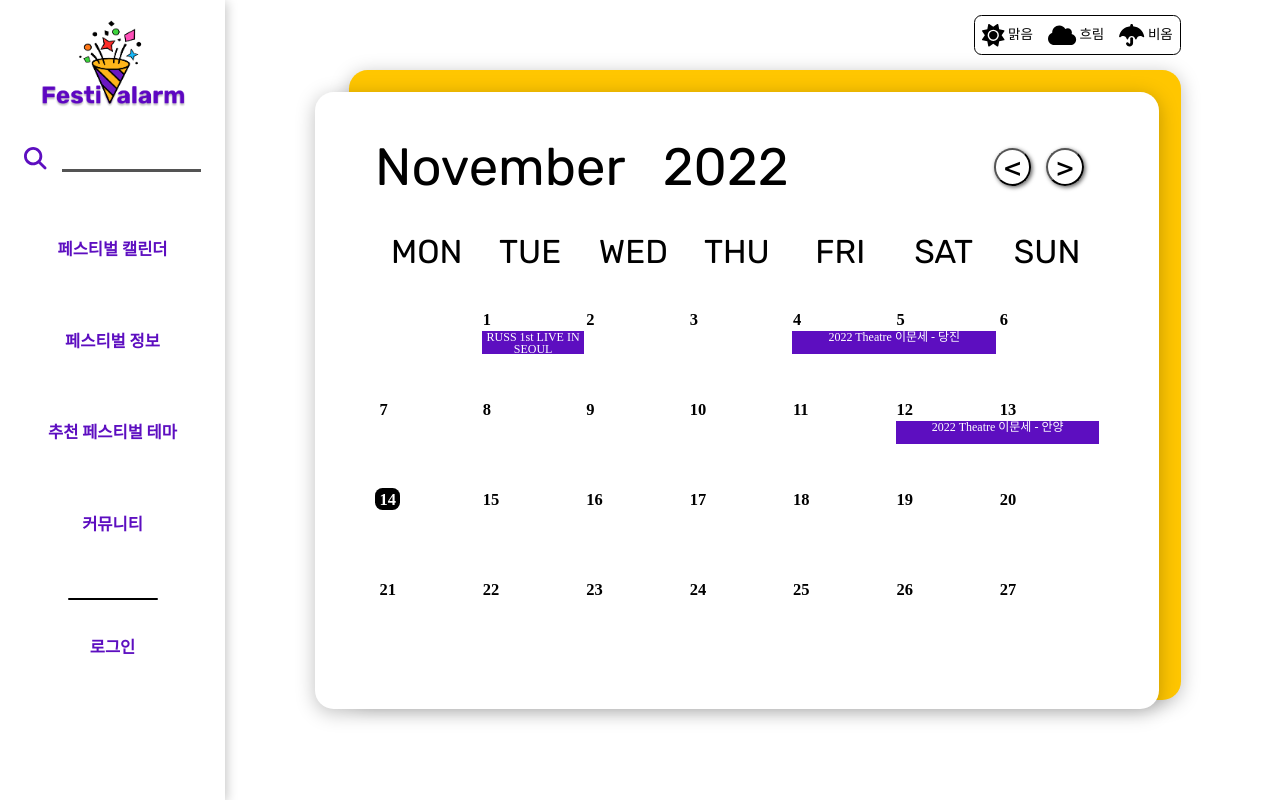
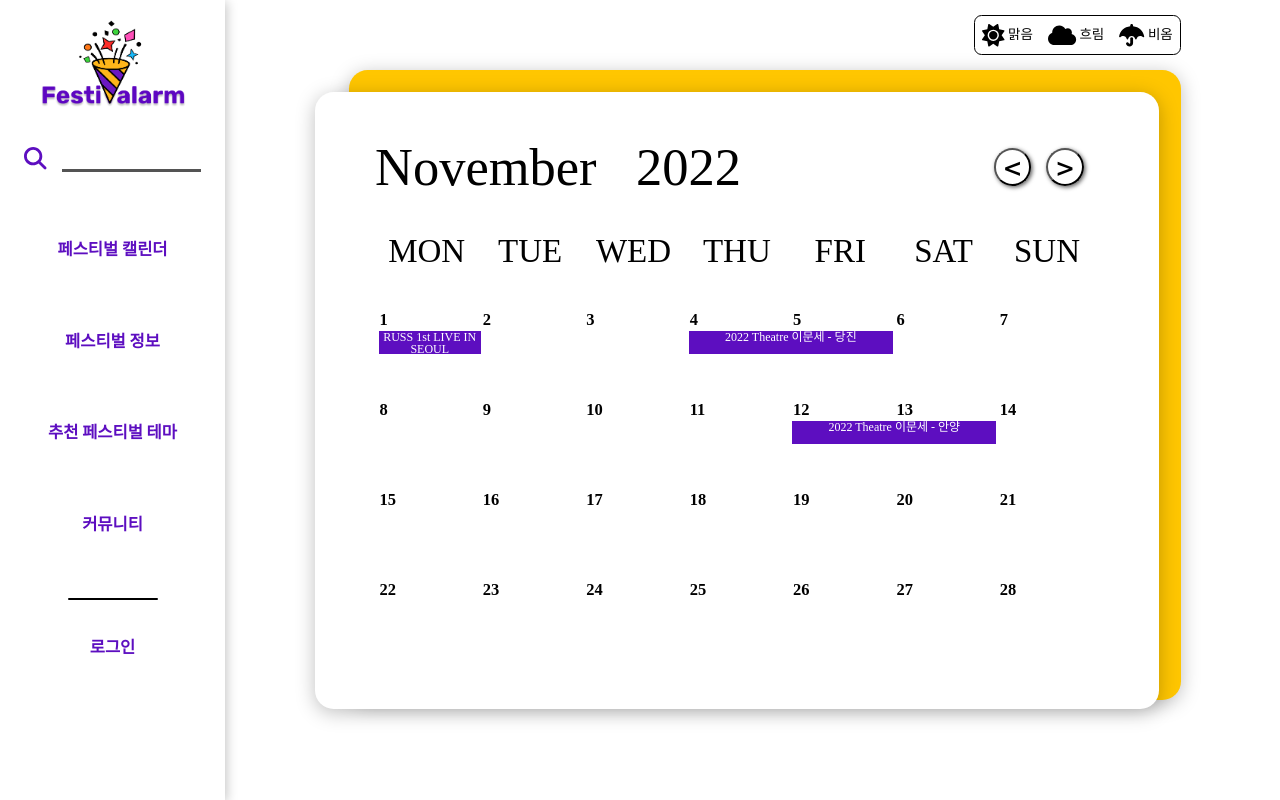
Before and after one commit to MUTSA-TEAM-FESTIVALAM/festivalam_frontEnd, a React (Create React App) app: page /calendar in a window 1280 px wide. Built offline with nearby package versions, Linux system fonts and the light colour scheme; no server answers; a web font is replaced by a local one.

Commit message:
[Refactor] 캘린더 페이지 리팩토링

```diff
--- a/src/pages/Calendar/Calendar.js
+++ b/src/pages/Calendar/Calendar.js
@@ -1,6 +1,4 @@
 import React, { useState, useEffect } from 'react';
-import style from '../../styles/Calendar.css';
-import classNames from 'classnames/bind';
 import PopUp from '../../components/Calendar/PopUp';
 import { FontAwesomeIcon } from '@fortawesome/react-fontawesome';
 import { faSun, faCloud, faUmbrella } from '@fortawesome/free-solid-svg-icons';
@@ -10,22 +8,29 @@ import styled from 'styled-components';
 import { useRecoilValue } from 'recoil';
 import { festivals } from '../../utils/atom';
 
-const WeekDay = styled.div``;
-
-const cx = classNames.bind(style);
-
 const Calendar = () => {
 	const festivallist = useRecoilValue(festivals);
 	const [date, setDate] = useState(new Date());
 	const [selectedYear, setSelectedYear] = useState(date.getFullYear());
 	const [selectedMonth, setSelectedMonth] = useState(date.getMonth());
-	const monthName = ['January', 'Febuary', 'March', 'April', 'May', 'June', 'July', 'August', 'September', 'October', 'November', 'December'];
+	const MONTH_NAME = ['January', 'Febuary', 'March', 'April', 'May', 'June', 'July', 'August', 'September', 'October', 'November', 'December'];
 	const [isHover, setIsHover] = useState(-1);
 	const [isClick, setIsClick] = useState(-1);
-	const dayName = ['MON', 'TUE', 'WED', 'THU', 'FRI', 'SAT', 'SUN'];
-
+	const DAY_NAME = ['MON', 'TUE', 'WED', 'THU', 'FRI', 'SAT', 'SUN'];
 	const [x, setX] = useState();
 	const [y, setY] = useState();
+
+	const todayStyle = {
+		position: 'relative',
+		color: '#ffffff',
+		span: {
+			backgroundColor: 'black'
+		}
+	};
+
+	const iconStyle = {
+		fontSize: '1.5rem'
+	};
 
 	const update = (e) => {
 		setX(e.screenX);
@@ -59,28 +64,6 @@ const Calendar = () => {
 		}
 	};
 
-	const isFest = (i) => {
-		let festArr = [];
-		for (let j = 0; j < festivallist.length; j++) {
-			let start = new Date(Number(festivallist[j].time_start.substring(0, 4)), Number(festivallist[j].time_start.substring(5, 7)) - 1, Number(festivallist[j].time_start.substring(8, 10)));
-			let end = new Date(Number(festivallist[j].time_end.substring(0, 4)), Number(festivallist[j].time_end.substring(5, 7)) - 1, Number(festivallist[j].time_end.substring(8, 10)));
-			if (start.getFullYear() === selectedYear && start.getMonth() === selectedMonth && start.getDate() === i + 1) {
-				let sub = end.getDate() - start.getDate();
-				const styles = { width: `${(sub + 1) * 6.8}rem`, cursor: 'pointer' };
-				const forP = { color: 'white', margin: 0 };
-
-				festArr.push(
-					<div className='calendarOnFest' style={styles} onClick={() => setIsClick(j)} onMouseOver={() => setIsHover(j)} onMouseOut={() => setIsHover(-1)}>
-						<p style={forP}>{festivallist[j].title}</p>
-						{isHover === j ? <PopUp x={x} y={y} id={festivallist[j].id}></PopUp> : ''}
-						{isClick === j ? goDetail(festivallist[j].id) : ''}
-					</div>
-				);
-			}
-		}
-		return festArr;
-	};
-
 	const getDate = () => {
 		let dateArr = [];
 		let dateCnt = new Date(selectedYear, selectedMonth + 1, 0).getDate(); // 이번달의 마지막 날짜
@@ -91,25 +74,52 @@ const Calendar = () => {
 		}
 		for (let i = 0; i < dateCnt; i++) {
 			dateArr.push(
-				<div className={cx({ calendarDate: true }, { calendarToday: date.getFullYear() === selectedYear && date.getMonth() === selectedMonth && date.getDate() === i + 1 })}>
+				<Day style={i + 1 === date ? { todayStyle } : {}}>
 					<span>{i + 1}</span>
 					{isFest(i)}
-				</div>
+				</Day>
 			);
 		}
 		return dateArr;
 	};
 
-	const iconStyle = {
-		fontSize: '1.5rem'
+	const isFest = (i) => {
+		let festArr = [];
+		for (let j = 0; j < festivallist.length; j++) {
+			let start = new Date(
+				Number(festivallist[j].time_start.substring(0, 4)),
+				Number(festivallist[j].time_start.substring(5, 7)) - 1,
+				Number(festivallist[j].time_start.substring(8, 10))
+			);
+			let end = new Date(
+				Number(festivallist[j].time_end.substring(0, 4)),
+				Number(festivallist[j].time_end.substring(5, 7)) - 1,
+				Number(festivallist[j].time_end.substring(8, 10))
+			);
+			if (start.getFullYear() === selectedYear && start.getMonth() === selectedMonth && start.getDate() === i + 1) {
+				let sub = end.getDate() - start.getDate();
+				const styles = { width: `${(sub + 1) * 6.8}rem`, cursor: 'pointer' };
+				const forP = { color: 'white', margin: 0 };
+
+				festArr.push(
+					<Fest style={styles} onClick={() => setIsClick(j)} onMouseOver={() => setIsHover(j)} onMouseOut={() => setIsHover(-1)}>
+						<p style={forP}>{festivallist[j].title}</p>
+						{isHover === j ? <PopUp x={x} y={y} id={festivallist[j].id}></PopUp> : ''}
+						{isClick === j ? goDetail(festivallist[j].id) : ''}
+					</Fest>
+				);
+			}
+		}
+		return festArr;
 	};
+
 	return (
-		<div className='calendar'>
+		<CalendarWrapper>
 			<nav>
 				<Navbar />
 			</nav>
-			<div className='calendarBody'>
-				<div className='calendarWeatherInfo'>
+			<CalendarContainer>
+				<WeatherInfo>
 					<p>
 						<FontAwesomeIcon style={iconStyle} icon={faSun} />
 						<p>&nbsp;맑음</p>
@@ -122,39 +132,195 @@ const Calendar = () => {
 						<FontAwesomeIcon style={iconStyle} icon={faUmbrella} />
 						<p>&nbsp;비옴</p>
 					</p>
-				</div>
-				<div className='calendarBackContainer'>
-					<div className='calendarCalendar'>
-						<div className='calendarHeader'>
-							<div class='calendarYearMonth'>
-								{monthName[selectedMonth]} &nbsp;&nbsp;{selectedYear}
-							</div>
-							<div class='calendarNav'>
+				</WeatherInfo>
+				<CalendarBack>
+					<CalendarBoard>
+						<CalendarHeader>
+							<YearMonth>
+								{MONTH_NAME[selectedMonth]} &nbsp;&nbsp;{selectedYear}
+							</YearMonth>
+							<CalendarNav>
 								<button class='calendarPrevBtn' onClick={() => goPrev()}>
 									<span>&lt;</span>
 								</button>
 								<button class='calendarNextBtn' onClick={() => goNext()}>
 									<span>&gt;</span>
 								</button>
-							</div>
-						</div>
-						<div className='calendarMain'>
-							<div class='calendarWeek'>
-								<div class='calendarWeekday'>MON</div>
-								<div class='calendarWeekday'>TUE</div>
-								<div class='calendarWeekday'>WED</div>
-								<div class='calendarWeekday'>THU</div>
-								<div class='calendarWeekday'>FRI</div>
-								<div class='calendarWeekday'>SAT</div>
-								<div class='calendarWeekday'>SUN</div>
-							</div>
-							<div className='calendarDates'>{getDate()}</div>
-						</div>
-					</div>
-				</div>
-			</div>
-		</div>
+							</CalendarNav>
+						</CalendarHeader>
+						<CalendarMain>
+							<Weekday>
+								{DAY_NAME.map((day) => (
+									<div class='calendarWeekday'>{day}</div>
+								))}
+							</Weekday>
+							<DateList>{getDate()}</DateList>
+						</CalendarMain>
+					</CalendarBoard>
+				</CalendarBack>
+			</CalendarContainer>
+		</CalendarWrapper>
 	);
 };
 
+const CalendarWrapper = styled.div`
+	display: flex;
+	justify-content: center;
+
+	nav {
+		background-color: white;
+		color: #5d0ec0;
+		height: 100vh;
+		width: 15rem;
+		box-shadow: 0.1rem 0.1rem 0.7rem rgb(200, 200, 200);
+	}
+`;
+
+const CalendarContainer = styled.div`
+	background-size: cover;
+	background-repeat: no-repeat;
+	margin: 0 auto;
+	text-align: center;
+	display: flex;
+	flex-direction: column;
+	align-items: end;
+	gap: 1rem;
+	margin-top: 1rem;
+	padding-left: 2%;
+`;
+
+const WeatherInfo = styled.div`
+	display: flex;
+	gap: 1rem;
+	border: 0.1rem solid black;
+	justify-content: center;
+	align-items: center;
+	border-radius: 0.5rem;
+	font-size: 5rem;
+	padding: 0.5rem;
+	p {
+		margin: 0;
+		font-size: 0.9rem;
+		display: flex;
+		align-items: center;
+	}
+`;
+
+const CalendarBack = styled.div`
+	background-color: #ffc600;
+	width: 65vw;
+	height: 42rem;
+	box-shadow: 0px 0.25rem 1.25rem rgba(0, 0, 0, 0.25);
+	border-radius: 1.25rem;
+	position: relative;
+	right: 0;
+`;
+
+const CalendarBoard = styled.div`
+	position: absolute;
+	top: 1.5rem;
+	right: 1.5rem;
+	display: flex;
+	flex-direction: column;
+	width: 87%;
+	box-shadow: 0px 0.25rem 1.25rem rgba(0, 0, 0, 0.25);
+	border-radius: 1.25rem;
+	padding: 4rem;
+	padding-top: 3rem;
+	padding-bottom: 3rem;
+	background-color: white;
+	gap: 2.5rem;
+`;
+
+const CalendarHeader = styled.div`
+	display: flex;
+	align-items: center;
+	align-self: flex-start;
+	justify-content: space-between;
+	width: 100%;
+`;
+
+const YearMonth = styled.div`
+	font-family: 'Rubik';
+	font-size: 3.5rem;
+	align-self: center;
+	line-height: 4rem;
+	font-weight: 500;
+	font-style: normal;
+`;
+
+const CalendarNav = styled.div`
+	display: flex;
+	button {
+		width: 2.5rem;
+		height: 2.5rem;
+		font-size: 2rem;
+		background-color: transparent;
+		cursor: pointer;
+		margin-right: 1rem;
+		border-radius: 2.5rem;
+		box-shadow: 0.1rem 0.1rem 0.3rem rgb(97, 97, 97);
+		display: flex;
+		justify-content: center;
+		align-items: center;
+		font-weight: 500;
+	}
+`;
+
+const CalendarMain = styled.div`
+	display: flex;
+	flex-direction: column;
+	width: 100%;
+	padding: 0;
+	gap: 0.4rem;
+`;
+
+const Weekday = styled.div`
+	display: flex;
+	div {
+		font-family: 'Rubik';
+		width: calc(100% / 7);
+		text-align: center;
+		font-size: 1.5rem;
+		font-weight: 500;
+		font-style: normal;
+		font-size: 2.2rem;
+		margin-bottom: 2.5rem;
+	}
+`;
+
+const DateList = styled.div`
+	display: flex;
+	width: 100%;
+	flex-flow: row wrap;
+	height: 23.5rem;
+	overflow-y: scroll;
+`;
+
+const Day = styled.div`
+	width: calc(100% / 7);
+	text-align: left;
+	font-size: 1.1rem;
+	min-height: 6rem;
+	span {
+		margin: 0;
+		padding: 0.1rem 0.3rem;
+		font-weight: bold;
+		border-radius: 0.5rem;
+	}
+`;
+
+const Fest = styled.div`
+	background-color: #5d0ec0;
+	margin: 0;
+	height: 1.5rem;
+	position: relative;
+	margin-top: 0.25rem;
+	margin-left: 0.25rem;
+	margin-right: 0.25rem;
+	text-align: center;
+	font-size: 0.8rem;
+	text-decoration: none;
+`;
+
 export default Calendar;
--- a/src/styles/Calendar.css
+++ /dev/null
@@ -1,182 +0,0 @@
-@import url('https://fonts.googleapis.com/css2?family=Noto+Sans+KR:wght@100;300;400;500;700;900&display=swap');
-@import url('https://fonts.googleapis.com/css2?family=Rubik&display=swap');
-
-* {
-	font-family: 'Noto Sans KR', sans-serif;
-}
-
-.calendar {
-	display: flex;
-	justify-content: center;
-}
-
-.calendar nav {
-	background-color: white;
-	color: #5d0ec0;
-	height: 100vh;
-	width: 15rem;
-	box-shadow: 0.1rem 0.1rem 0.7rem rgb(200, 200, 200);
-}
-
-.calendarBody {
-	background-size: cover;
-	background-repeat: no-repeat;
-	margin: 0 auto;
-	text-align: center;
-	display: flex;
-	flex-direction: column;
-	align-items: end;
-	gap: 1rem;
-	margin-top: 1rem;
-	padding-left: 2%;
-}
-
-.calendarWeatherInfo {
-	display: flex;
-	gap: 1rem;
-	border: 0.1rem solid black;
-	justify-content: center;
-	align-items: center;
-	border-radius: 0.5rem;
-	font-size: 5rem;
-	padding: 0.5rem;
-}
-
-.calendarWeatherInfo p {
-	margin: 0;
-	font-size: 0.9rem;
-	display: flex;
-	align-items: center;
-}
-
-.calendarBackContainer {
-	background-color: #ffc600;
-	width: 65vw;
-	height: 42rem;
-	box-shadow: 0px 0.25rem 1.25rem rgba(0, 0, 0, 0.25);
-	border-radius: 1.25rem;
-	position: relative;
-	right: 0;
-}
-
-.calendarCalendar {
-	position: absolute;
-	top: 1.5rem;
-	right: 1.5rem;
-	display: flex;
-	flex-direction: column;
-	width: 87%;
-	box-shadow: 0px 0.25rem 1.25rem rgba(0, 0, 0, 0.25);
-	border-radius: 1.25rem;
-	padding: 4rem;
-	padding-top: 3rem;
-	padding-bottom: 3rem;
-	background-color: white;
-	gap: 2.5rem;
-}
-
-/* header */
-.calendarHeader {
-	display: flex;
-	align-items: center;
-	align-self: flex-start;
-	justify-content: space-between;
-	width: 100%;
-}
-
-.calendarYearMonth {
-	font-family: 'Rubik';
-	font-size: 3.5rem;
-	align-self: center;
-	line-height: 4rem;
-	font-weight: 500;
-	font-style: normal;
-}
-
-.calendarNav {
-	display: flex;
-}
-
-.calendarPrevBtn,
-.calendarNextBtn {
-	width: 2.5rem;
-	height: 2.5rem;
-	font-size: 2rem;
-	background-color: transparent;
-	cursor: pointer;
-	margin-right: 1rem;
-	border-radius: 2.5rem;
-	box-shadow: 0.1rem 0.1rem 0.3rem rgb(97, 97, 97);
-	display: flex;
-	justify-content: center;
-	align-items: center;
-	font-weight: 500;
-}
-
-/* main */
-.calendarMain {
-	display: flex;
-	flex-direction: column;
-	width: 100%;
-	padding: 0;
-	gap: 0.4rem;
-}
-
-.calendarMain .calendarWeek {
-	display: flex;
-}
-
-.calendarMain .calendarWeek .calendarWeekday {
-	font-family: 'Rubik';
-	width: calc(100% / 7);
-	text-align: center;
-	font-size: 1.5rem;
-	font-weight: 500;
-	font-style: normal;
-	font-size: 2.2rem;
-	margin-bottom: 2.5rem;
-}
-
-.calendarMain .calendarDates {
-	display: flex;
-	width: 100%;
-	flex-flow: row wrap;
-	height: 23.5rem;
-	overflow-y: scroll;
-}
-
-.calendarMain .calendarDates .calendarDate {
-	width: calc(100% / 7);
-	text-align: left;
-	font-size: 1.1rem;
-	min-height: 6rem;
-}
-
-.calendarMain .calendarDates .calendarDate span {
-	margin: 0;
-	padding: 0.1rem 0.3rem;
-	font-weight: bold;
-	border-radius: 0.5rem;
-}
-
-.calendarMain .calendarDates .calendarToday {
-	position: relative;
-	color: #ffffff;
-}
-
-.calendarMain .calendarDates .calendarToday span {
-	background-color: black;
-}
-
-.calendarMain .calendarDate .calendarOnFest {
-	background-color: #5d0ec0;
-	margin: 0;
-	height: 1.5rem;
-	position: relative;
-	margin-top: 0.25rem;
-	margin-left: 0.25rem;
-	margin-right: 0.25rem;
-	text-align: center;
-	font-size: 0.8rem;
-	text-decoration: none;
-}
--- a/src/styles/FestList.css
+++ /dev/null
@@ -1,89 +0,0 @@
-@import url('https://fonts.googleapis.com/css2?family=Noto+Sans+KR:wght@100;300;400;500;700;900&display=swap');
-
-* {
-	font-family: 'Noto Sans KR', sans-serif;
-}
-
-.list {
-	display: flex;
-	justify-content: space-between;
-}
-
-.list nav {
-	background-color: white;
-	color: #5d0ec0;
-	/* height: 100vh; */
-	width: 15rem;
-	position: relative;
-	box-shadow: 0.1rem 0.1rem 0.7rem rgb(200, 200, 200);
-}
-
-.listBody {
-	display: flex;
-	flex-direction: column;
-	gap: 1rem;
-	margin: 0 auto;
-	margin-top: 1rem;
-	justify-content: center;
-	padding-left: 2%;
-}
-
-.listHeader {
-	text-align: right;
-}
-#listSelect {
-	border-radius: 0;
-	padding: 0.2rem;
-}
-
-.listMain {
-	display: flex;
-	gap: 3rem;
-	flex-wrap: wrap;
-	width: 60rem;
-}
-
-.listMain .listBack {
-	background-color: #ffc600;
-	box-shadow: 0.1rem 0.1rem 0.5rem rgb(161, 161, 161);
-	border-radius: 1rem;
-	position: relative;
-	width: 18rem;
-	height: 25rem;
-}
-
-.listMain .listContent {
-	background-color: white;
-	box-shadow: 0.1rem 0.1rem 0.5rem rgb(161, 161, 161);
-	border-radius: 1rem;
-	position: absolute;
-	top: 1rem;
-	right: 1rem;
-	width: 18rem;
-	height: 23.5rem;
-	text-align: center;
-	padding: 0rem;
-	padding-top: 2rem;
-	display: flex;
-	flex-direction: column;
-	gap: 1rem;
-	align-items: center;
-	line-height: 150%;
-	padding-bottom: 0;
-	text-decoration: none;
-	color: black;
-}
-
-.listMain .listContent img {
-	padding-top: 1rem;
-	padding-bottom: 0.5rem;
-	height: 15rem;
-	object-fit: contain;
-}
-
-.listMain .listContent .listDesc .listTitle {
-	font-size: 1.2rem;
-	font-weight: bold;
-	padding-bottom: 0.5rem;
-	text-align: center;
-}
```
